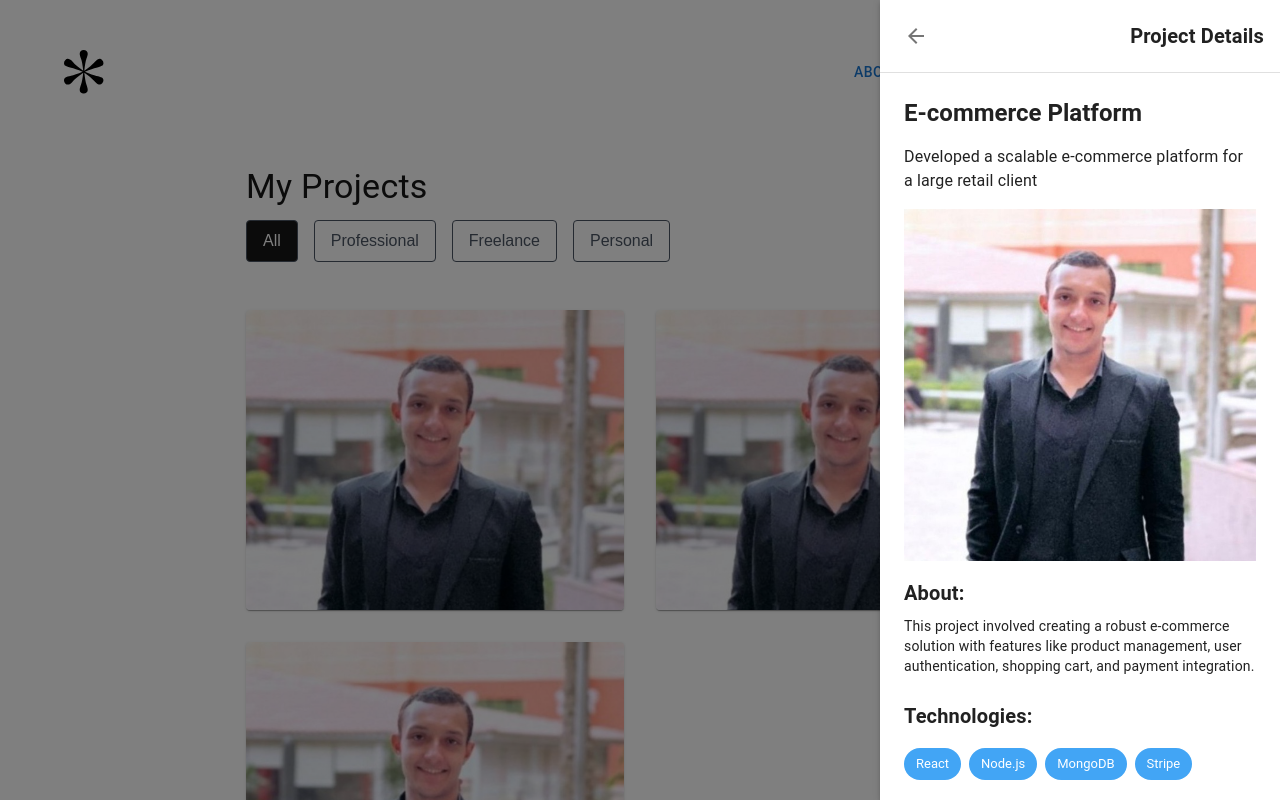
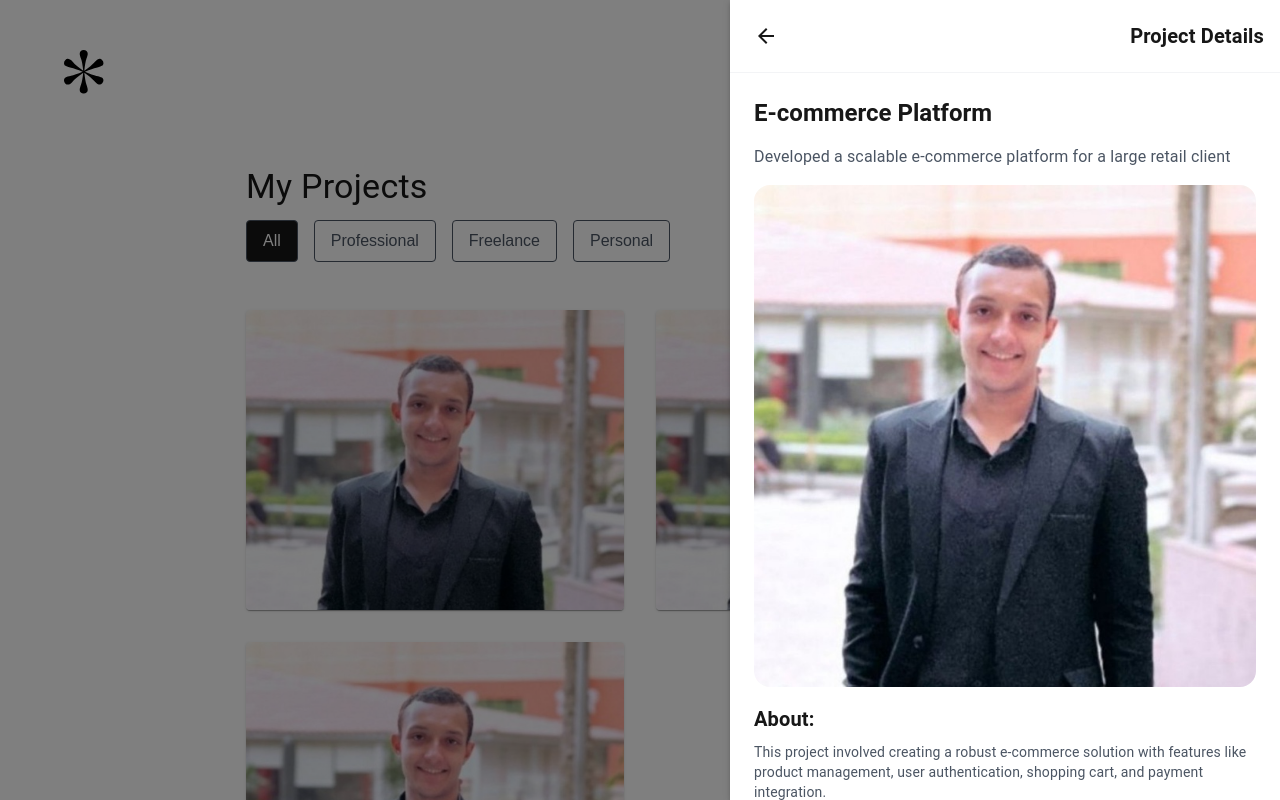
Before and after one commit to MohamedAbdEl-Rauof/my-portfolio, a Next.js app: page /projects in a window 1280 px wide. Both pictures are taken after a click on the element 435 px from the left and 459 px from the top of the page. Shown: the top 800 px of the page. Built offline with nearby package versions, Linux system fonts and the light colour scheme.

Commit message:
edit the card in project page

```diff
--- a/app/projects/components/ProjectDrawer.tsx
+++ b/app/projects/components/ProjectDrawer.tsx
@@ -1,8 +1,9 @@
-import {Box, Button, CardMedia, Chip, Drawer, IconButton, Typography} from '@mui/material';
+import { Box, Button, CardMedia, Chip, Drawer, IconButton, Typography } from '@mui/material';
 import ArrowBackIcon from '@mui/icons-material/ArrowBack';
 import CodeIcon from '@mui/icons-material/Code';
 import LaunchIcon from '@mui/icons-material/Launch';
-import {Project} from './Projects';
+import { Project } from './Projects';
+import { useTheme } from 'next-themes';
 
 interface ProjectDrawerProps {
     open: boolean;
@@ -10,22 +11,26 @@ interface ProjectDrawerProps {
     project: Project | null;
 }
 
-const ProjectDrawer = ({open, onClose, project}: ProjectDrawerProps) => (
+const ProjectDrawer = ({ open, onClose, project }: ProjectDrawerProps) => {
+    const { theme } = useTheme();
+
+    return (
         <Drawer
             anchor="right"
             open={open}
             onClose={onClose}
             PaperProps={{
                 sx: {
-                width: {xs: '100%', sm: '50%', md: 400},
+                    width: { xs: '100%', sm: '50%', md: 400,lg: 550 },
                     maxWidth: '100%',
-                bgcolor: 'background.paper',
+                    bgcolor: 'var(--background)',
+                    color: 'var(--foreground)',
                     boxShadow: 3,
                     cursor: 'default',
                 }
             }}
         >
-        <Box sx={{display: 'flex', flexDirection: 'column', height: '100%'}}>
+            <Box sx={{ display: 'flex', flexDirection: 'column', height: '100%' }}>
                 <Box
                     sx={{
                         display: 'flex',
@@ -33,23 +38,23 @@ const ProjectDrawer = ({open, onClose, project}: ProjectDrawerProps) => (
                         alignItems: 'center',
                         p: 2,
                         borderBottom: 1,
-                    borderColor: 'divider'
+                        borderColor: 'var(--accent)'
                     }}
                 >
-                <IconButton onClick={onClose} aria-label="close drawer">
-                    <ArrowBackIcon className="cursor-pointer"/>
+                    <IconButton onClick={onClose} aria-label="close drawer" sx={{ color: 'var(--primary)' }}>
+                        <ArrowBackIcon className="cursor-pointer" />
                     </IconButton>
-                <Typography variant="h6" sx={{fontWeight: 'bold'}}>
+                    <Typography variant="h6" sx={{ fontWeight: 'bold', color: 'var(--primary)' }}>
                         Project Details
                     </Typography>
                 </Box>
 
                 {project && (
-                <Box sx={{flexGrow: 1, overflow: 'auto', p: 3}}>
-                    <Typography variant="h5" gutterBottom sx={{fontWeight: 'bold', mb: 2}}>
+                    <Box sx={{ flexGrow: 1, overflow: 'auto', p: 3 }}>
+                        <Typography variant="h5" gutterBottom sx={{ fontWeight: 'bold', mb: 2, color: 'var(--primary)' }}>
                             {project.title}
                         </Typography>
-                    <Typography variant="body1" paragraph sx={{mb: 2}}>
+                        <Typography variant="body1" paragraph sx={{ mb: 2, color: 'var(--secondary)' }}>
                             {project.about}
                         </Typography>
                         <CardMedia
@@ -57,34 +62,42 @@ const ProjectDrawer = ({open, onClose, project}: ProjectDrawerProps) => (
                             height="100%"
                             image={project.image}
                             alt={project.title}
+                            className="rounded-2xl"
                         />
-                    <Typography variant="h6" gutterBottom sx={{fontWeight: 'bold', mt: 2}}>
+                        <Typography variant="h6" gutterBottom sx={{ fontWeight: 'bold', mt: 2, color: 'var(--primary)' }}>
                             About:
                         </Typography>
-                    <Typography variant="body2" paragraph sx={{mb: 3}}>
+                        <Typography variant="body2" paragraph sx={{ mb: 3, color: 'var(--secondary)' }}>
                             {project.description}
                         </Typography>
-                    <Typography variant="h6" gutterBottom sx={{fontWeight: 'bold', mb: 2}}>
+                        <Typography variant="h6" gutterBottom sx={{ fontWeight: 'bold', mb: 2, color: 'var(--primary)' }}>
                             Technologies:
                         </Typography>
-                    <Box sx={{mb: 3}}>
+                        <Box sx={{ mb: 3 }}>
                             {project.technologies.map((tech, index) => (
                                 <Chip
                                     key={index}
                                     label={tech}
-                                sx={{mr: 1, mb: 1, bgcolor: 'primary.light', color: 'primary.contrastText'}}
+                                    sx={{ mr: 1, mb: 1, bgcolor: 'var(--accent)', color: 'var(--primary)' }}
                                 />
                             ))}
                         </Box>
-                    <Box sx={{display: 'flex', flexDirection: {xs: 'column', sm: 'row'}, gap: 2}}>
+                        <Box sx={{ display: 'flex', flexDirection: { xs: 'column', sm: 'row' }, gap: 2 }}>
                             <Button
                                 variant="contained"
                                 href={project.website}
                                 target="_blank"
                                 rel="noopener noreferrer"
-                            startIcon={<LaunchIcon/>}
+                                startIcon={<LaunchIcon />}
                                 fullWidth
                                 className="cursor-pointer"
+                                sx={{
+                                    bgcolor: 'var(--primary)',
+                                    color: 'var(--background)',
+                                    '&:hover': {
+                                        bgcolor: 'var(--hover)',
+                                    }
+                                }}
                             >
                                 Visit Website
                             </Button>
@@ -93,9 +106,16 @@ const ProjectDrawer = ({open, onClose, project}: ProjectDrawerProps) => (
                                 href={project.src}
                                 target="_blank"
                                 rel="noopener noreferrer"
-                            startIcon={<CodeIcon/>}
+                                startIcon={<CodeIcon />}
                                 fullWidth
                                 className="cursor-pointer"
+                                sx={{
+                                    color: 'var(--primary)',
+                                    borderColor: 'var(--primary)',
+                                    '&:hover': {
+                                        bgcolor: 'var(--accent)',
+                                    }
+                                }}
                             >
                                 View Source
                             </Button>
@@ -105,5 +125,6 @@ const ProjectDrawer = ({open, onClose, project}: ProjectDrawerProps) => (
             </Box>
         </Drawer>
     );
+};
 
 export default ProjectDrawer;
--- a/app/projects/components/ProjectList.tsx
+++ b/app/projects/components/ProjectList.tsx
@@ -1,6 +1,6 @@
-import {Grid} from '@mui/material';
-import {AnimatePresence, motion} from 'framer-motion';
-import {Project} from './Projects';
+import { Grid } from '@mui/material';
+import { AnimatePresence, motion } from 'framer-motion';
+import { Project } from './Projects';
 import ProjectCard from './ProjectCard';
 
 interface ProjectListProps {
@@ -9,29 +9,30 @@ interface ProjectListProps {
 }
 
 const containerVariants = {
-    hidden: {opacity: 0},
+    hidden: { opacity: 0 },
     visible: {
         opacity: 1,
         transition: {
-            staggerChildren: 0.1
+            staggerChildren: 0.2
         }
     }
 };
 
 const itemVariants = {
-    hidden: {y: 20, opacity: 0},
+    hidden: { y: 50, opacity: 0 },
     visible: {
         y: 0,
         opacity: 1,
         transition: {
             type: 'spring',
             stiffness: 100,
-            damping: 12
+            damping: 12,
+            duration: 0.5
         }
     }
 };
 
-const ProjectList = ({projects, onProjectClick}: ProjectListProps) => (
+const ProjectList = ({ projects, onProjectClick }: ProjectListProps) => (
     <AnimatePresence>
         <motion.div
             variants={containerVariants}
@@ -40,16 +41,26 @@ const ProjectList = ({projects, onProjectClick}: ProjectListProps) => (
             exit="hidden"
         >
             <Grid container spacing={4}>
-                {projects.map((project) => (
+                {projects.map((project, index) => (
                     <Grid item xs={12} sm={6} md={6} key={project.id}>
-                        <motion.div variants={itemVariants}>
+                        <motion.div
+                            variants={itemVariants}
+                            whileHover={{
+                                scale: 1.05,
+                                transition: { duration: 0.2 }
+                            }}
+                            whileTap={{ scale: 0.95 }}
+                        >
                             <ProjectCard
                                 project={project}
                                 onClick={() => onProjectClick(project)}
                                 style={{
                                     backgroundColor: 'var(--background)',
                                     color: 'var(--foreground)',
-                                    transition: 'background-color 0.3s, color 0.3s'
+                                    transition: 'all 0.3s ease',
+                                    boxShadow: '0 4px 6px rgba(0, 0, 0, 0.1)',
+                                    borderRadius: '8px',
+                                    overflow: 'hidden'
                                 }}
                             />
                         </motion.div>
```
Lines whose indentation alone changed are shown as unchanged.
